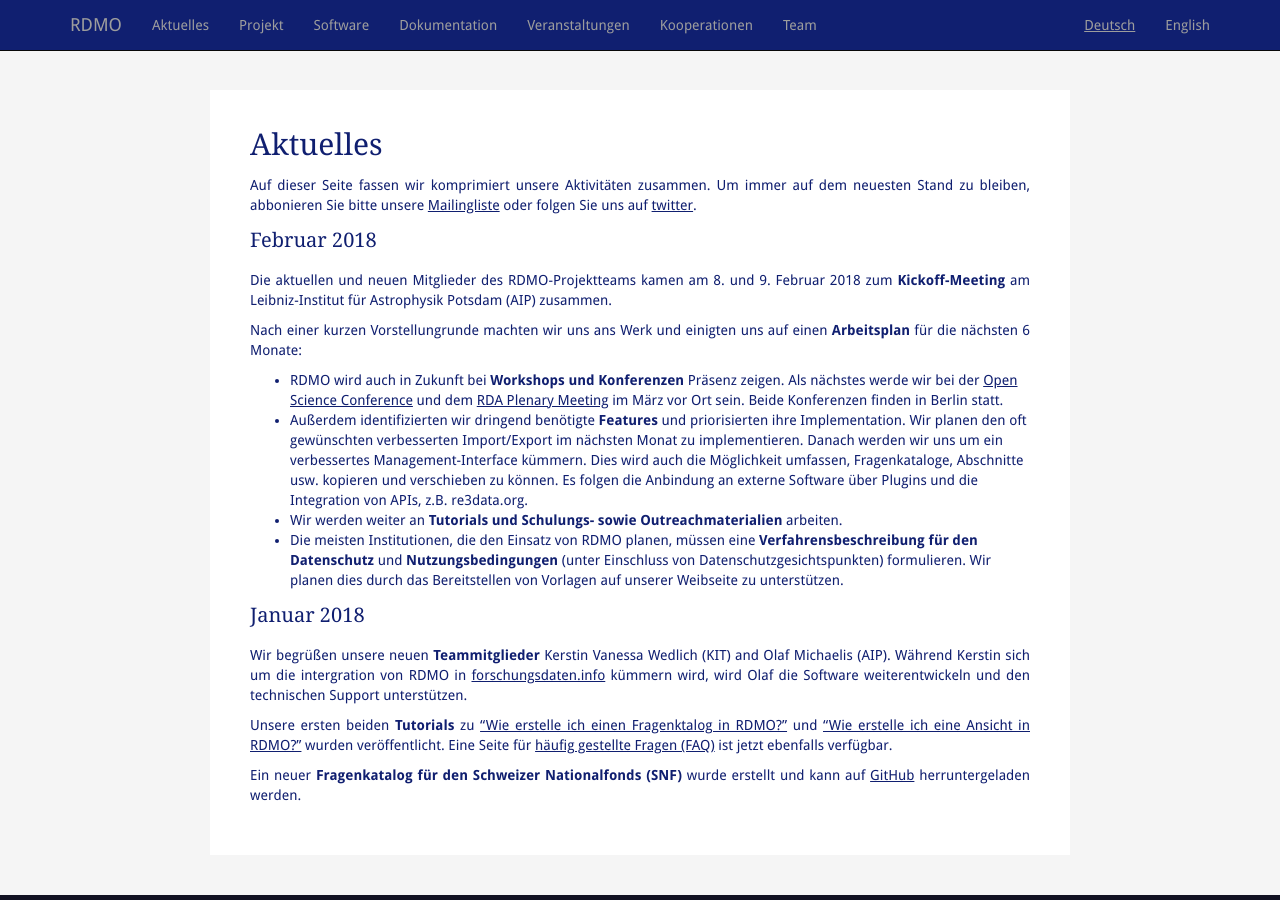
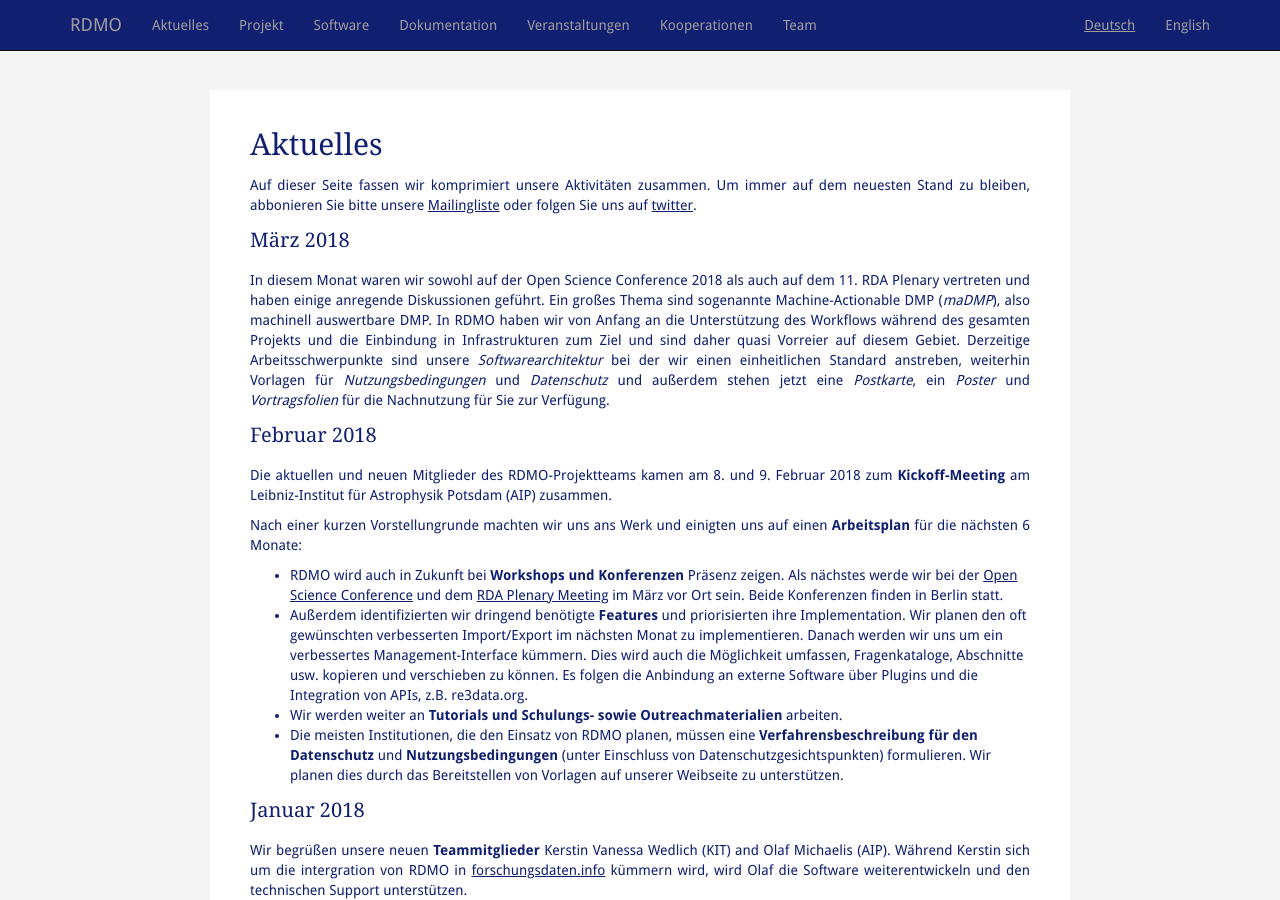
Before and after one commit to rdmorganiser/rdmorganiser.github.io, a Jekyll site: the page built from aktuelles.md, in a window 1280 px wide and 900 px high. Built offline with Jekyll 4.4.1, drawn with Linux system fonts in a browser that asks for light colours; our own code applies the rules of GitHub Pages for plain Markdown files.

```diff
--- a/aktuelles.md
+++ b/aktuelles.md
@@ -10,6 +10,11 @@ Aktuelles
 
 Auf dieser Seite fassen wir komprimiert unsere Aktivitäten zusammen. Um immer auf dem neuesten Stand zu bleiben, abbonieren Sie bitte unsere [Mailingliste](https://www.listserv.dfn.de/sympa/info/rdmo) oder folgen Sie uns auf [twitter](https://twitter.com/rdmorganiser).
 
+März 2018
+---------
+
+In diesem Monat waren wir sowohl auf der Open Science Conference 2018 als auch auf dem 11. RDA Plenary vertreten und haben einige anregende Diskussionen geführt. Ein großes Thema sind sogenannte Machine-Actionable DMP (*maDMP*), also machinell auswertbare DMP. In RDMO haben wir von Anfang an die Unterstützung des Workflows während des gesamten Projekts und die Einbindung in Infrastrukturen zum Ziel und sind daher quasi Vorreier auf diesem Gebiet.
+Derzeitige Arbeitsschwerpunkte sind unsere *Softwarearchitektur* bei der wir einen einheitlichen Standard anstreben, weiterhin Vorlagen für *Nutzungsbedingungen* und *Datenschutz* und außerdem stehen jetzt eine *Postkarte*, ein *Poster* und  *Vortragsfolien* für die Nachnutzung für Sie zur Verfügung.
 
 Februar 2018
 ------------
```
Also changed, not shown: en/news.md (+6 -0 lines).
